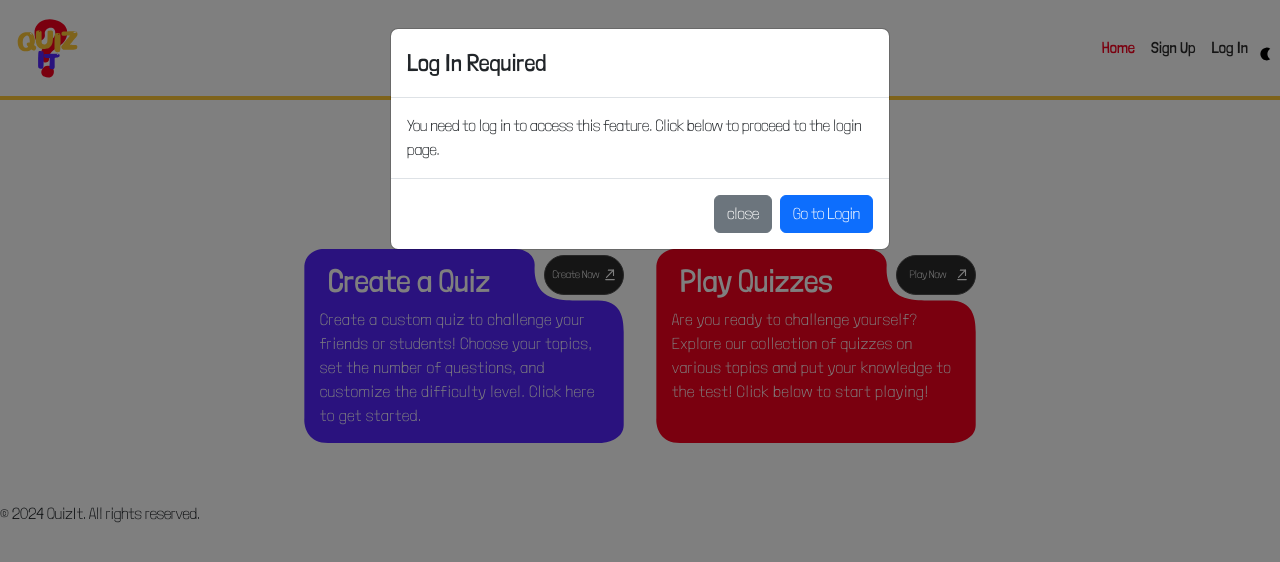
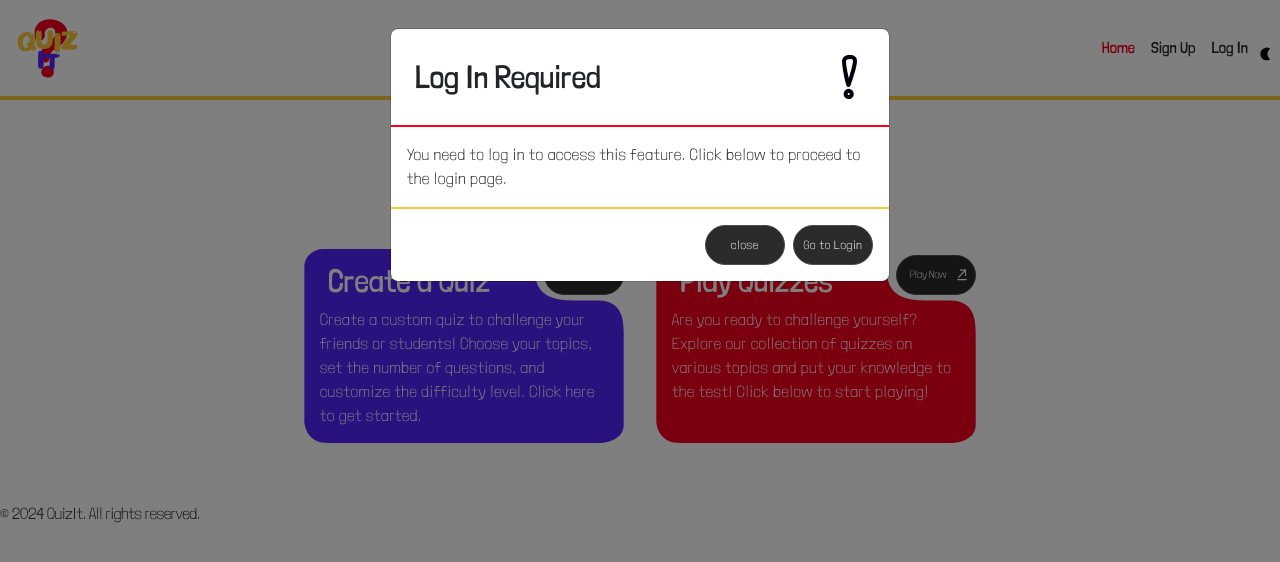
Before and after one commit to mashalnaeem/mashal-naeem-quizit, a React (Create React App) app: page / in a window 1280 px wide. Both pictures are taken after a click on the button "Create Now". Shown: the top 562 px of the page. Built offline with nearby package versions, Linux system fonts and the light colour scheme.

Commit message:
add styling for modal component

```diff
--- a/src/Styles/Partials/_mixins.scss
+++ b/src/Styles/Partials/_mixins.scss
@@ -49,7 +49,6 @@
 }
 
 @mixin subtitle {
-    color: $white;
     padding: 0.5rem;
     font-size: 2rem;
 }
--- a/src/components/ModalComponent/ModalComponent.js
+++ b/src/components/ModalComponent/ModalComponent.js
@@ -1,3 +1,5 @@
+import "./ModalComponent.scss"
+import modalIcon from "../../assets/images/modal.svg"
 
 import { Modal, Button } from 'react-bootstrap';
 
@@ -5,17 +7,18 @@ function ModalComponent({ show, onHide, title, body, closeButton, primaryButton,
 
   return (
     <Modal show={show} onHide={onHide}>
-      <Modal.Header>
-        <Modal.Title>{title}</Modal.Title>
+      <Modal.Header className="modal__header">
+        <Modal.Title className="modal__title">{title}</Modal.Title>
+        <img className="modal__img" src={modalIcon} alt="exclamation-mark" />
       </Modal.Header>
-      <Modal.Body>
+      <Modal.Body className="modal__text">
         {body}
       </Modal.Body>
-      <Modal.Footer>
-        <Button variant="secondary" onClick={onHide}>
+      <Modal.Footer className="modal__footer">
+        <Button className="modal__button" variant="secondary" onClick={onHide}>
           {closeButton}
         </Button>
-        <Button variant="primary" onClick={onClick}>
+        <Button className="modal__button" variant="primary" onClick={onClick}>
           {primaryButton}
         </Button>
       </Modal.Footer>
--- a/src/components/ModalComponent/ModalComponent.scss
+++ b/src/components/ModalComponent/ModalComponent.scss
@@ -0,0 +1,38 @@
+@use "../../styles/partials/global" as *;
+@use "../../styles/partials/mixins" as *;
+@use "../../styles/partials/variables" as *;
+@use "../../styles/partials/typography" as *;
+
+.modal {
+
+    &__header {
+        border-color: $red;
+        border-width: 2px;
+        justify-content: space-between;
+    }
+
+    &__img {
+        margin-right: 1rem;
+        height: 2.75rem;
+    }
+
+    &__title {
+        @include subtitle;
+    }
+
+    &__text {
+        @include text;
+    }
+
+    &__button {
+        @include button;
+        @include text;
+        font-size: 0.75rem;
+        padding: 0;
+    }
+
+    &__footer {
+        border-color: $yellow;
+        border-width: 2px;
+    }
+}
--- a/src/pages/HomePage/HomePage.scss
+++ b/src/pages/HomePage/HomePage.scss
@@ -60,6 +60,7 @@
 
     &__subtitle {
         @include subtitle;
+        color: $white;
         padding: 1.5rem;
         padding-bottom: 0;
     }
```
Also changed, not shown: src/assets/images/modal.svg (added).
